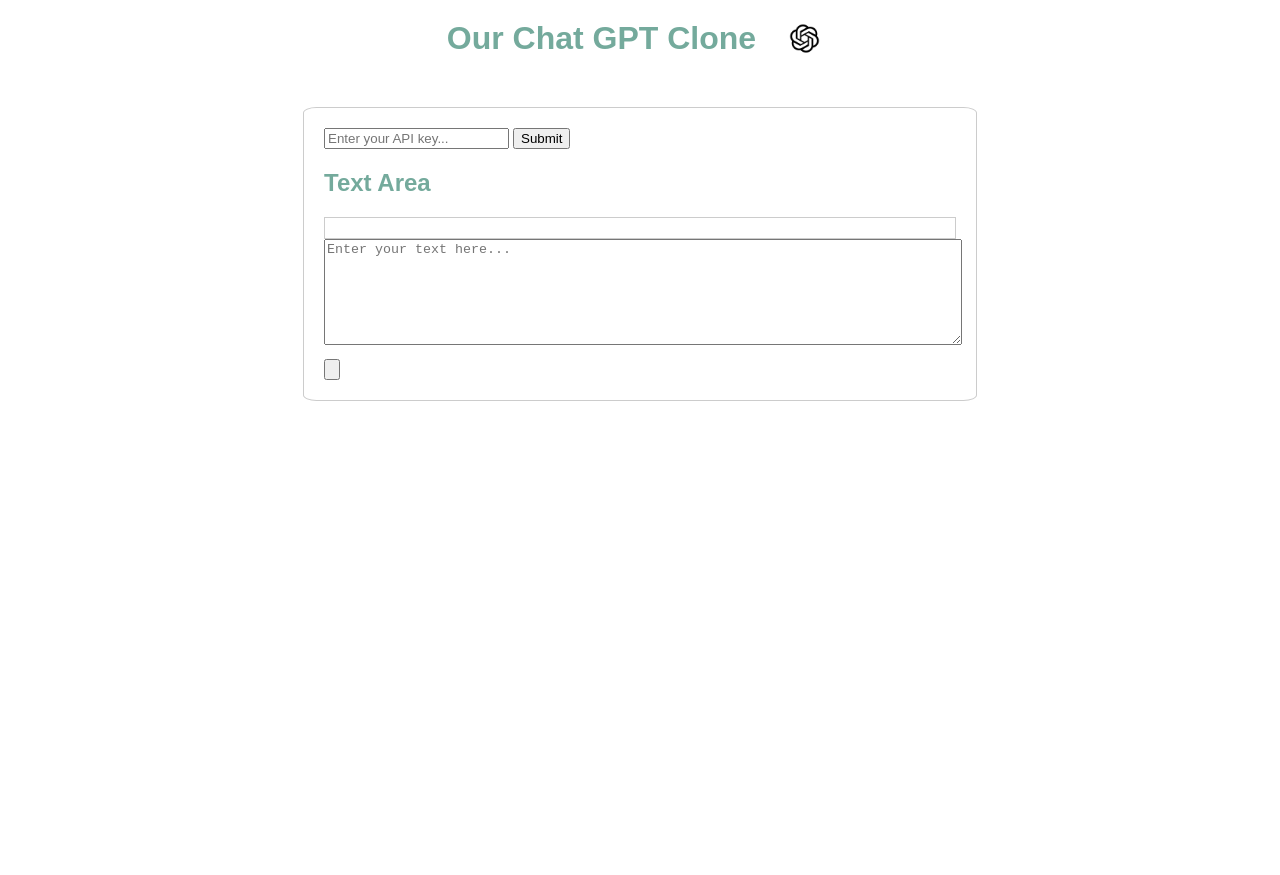
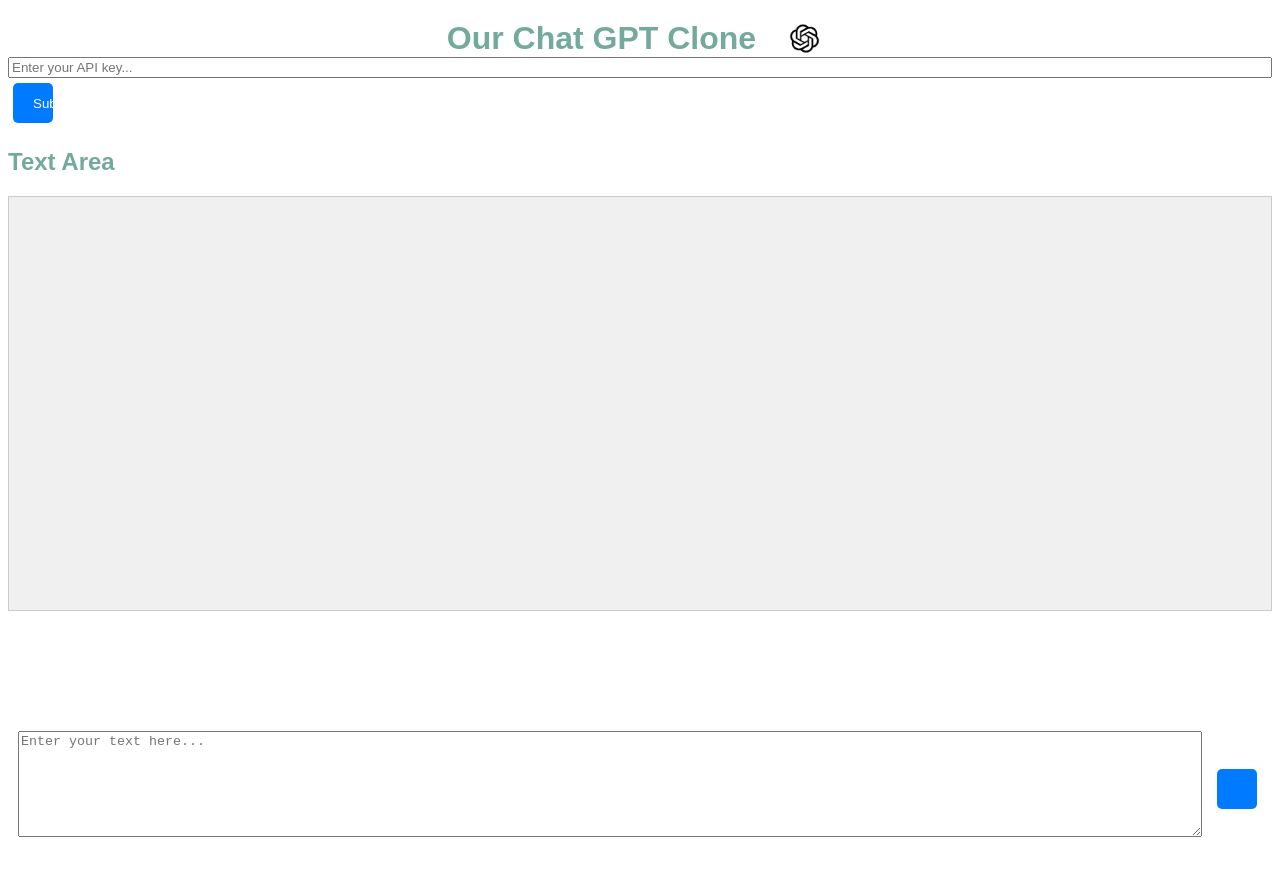
Before and after one commit to fac31/ChatGPT-Clone-back-end1, a plain HTML site: page HTML-Pages/index.html in a window 1280 px wide. Before the commit the page ends 800 px from the top, so only its background shows below. Drawn offline with Linux system fonts and the light colour scheme.

Commit message:
Updated css and html for styling
Relates #4

```diff
--- a/CSS-Pages/style.css
+++ b/CSS-Pages/style.css
@@ -1,18 +1,57 @@
  /* Some basic styling for demonstration purposes */
+
  #container {
-    margin: 50px auto;
-    width: 50%;
-    border: 1px solid #ccc;
-    padding: 20px;
-    border-radius: 2%;
+  display: flex;
+  flex-direction: column;
+  justify-content: space-between; /* Distributes space between items */
+  height: 100vh; /* Full viewport height */
+  padding-bottom: 10px; /* Optional: Adds some space at the bottom */
+}
 
+#display-area {
+  flex-grow: 1; /* Allows the display area to grow and fill available space */
+  overflow-y: auto; /* Adds scroll if content exceeds available space */
+  margin-bottom: 10px; /* Separation space between display area and input text */
+  padding: 10px; /* Padding inside the display area */
+  background: #f0f0f0; /* Optional: Background color for visual separation */
+}
+
+.input-text {
+  display: flex;
+  align-items: center;
+  background: #ffffff; /* Background color for input area */
+  padding: 10px;
+}
+
+
+
+#input-text {
+    width: calc(100% - 50px); /* Take up the full width minus the button width */
+    margin-right: 10px; /* Add some space between the textarea and the button */
   }
 
-  textarea {
+
+button {
+    width: 40px; /* Set a fixed width for the button */
+    height: 40px; /* Set a fixed height for the button */
+    border: none; /* Remove default border */
+    background: none; /* Remove default background */
+    cursor: pointer; /* Change cursor to pointer to indicate it's clickable */
+  }
+
+button img {
+    width: 100%; /* Make the image fill the button */
+    height: auto; /* Maintain aspect ratio */
+  }
+
+
+
+textarea {
     width: 100%;
     height: 100px;
     margin-bottom: 10px;
   }
+
   #display-area {
     border: 1px solid #ccc;
     padding: 10px;
@@ -54,6 +93,8 @@
   color: #74AA9C;
 }
 
+
+
 /* CONTAINER */
 
 
@@ -77,7 +118,6 @@
 
   }
 
-  / Style for buttons /
 button {
   padding: 10px 20px;
   background-color: #007bff;
--- a/HTML-Pages/index.html
+++ b/HTML-Pages/index.html
@@ -15,6 +15,7 @@
   </div>
 </header>
 
+
 <div id="container">
 
   <input type="password" id="api-key-input" placeholder="Enter your API key...">
@@ -22,13 +23,16 @@
 
   <h2 class="h2-style">Text Area</h2>
 
+
   <div id="display-area"></div>
 
-  <div>
+  <div class="input-text">
     <textarea id="input-text" placeholder="Enter your text here..."></textarea>
+
     <button onclick="displayText()">
       <img src="../images/arrow-up-solid.svg">
     </button>
+
   </div>
 
 </div>
```
